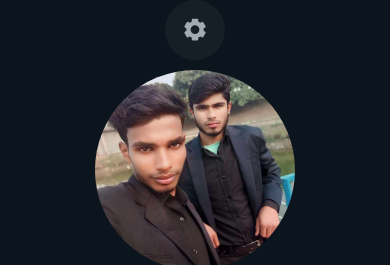
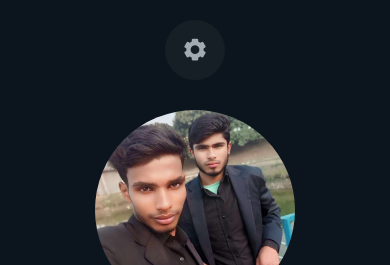
Before and after one commit to sohel369/Responsive-Website-17jan-2024, a plain HTML site: page index.html in a window 390 px wide. Shown: the top 265 px of the page. Drawn offline with nearby package versions, Linux system fonts and the light colour scheme.

Commit message:
logo update

```diff
--- a/css/style.css
+++ b/css/style.css
@@ -36,7 +36,6 @@ header {
 .logo i {
     height: 60px;
     width: 60px;
-    ;
     background: var(--second-color);
     color: var(--other-color);
     font-size: 26px;
@@ -285,6 +284,10 @@ section {
         margin-top: 16px;
         padding: 20px;
     }
+    .logo {
+        padding-top: 20px;
+        margin-bottom: 20px;
+    }
 }
 @media screen and (max-width: 1000px) {
     section {
```
